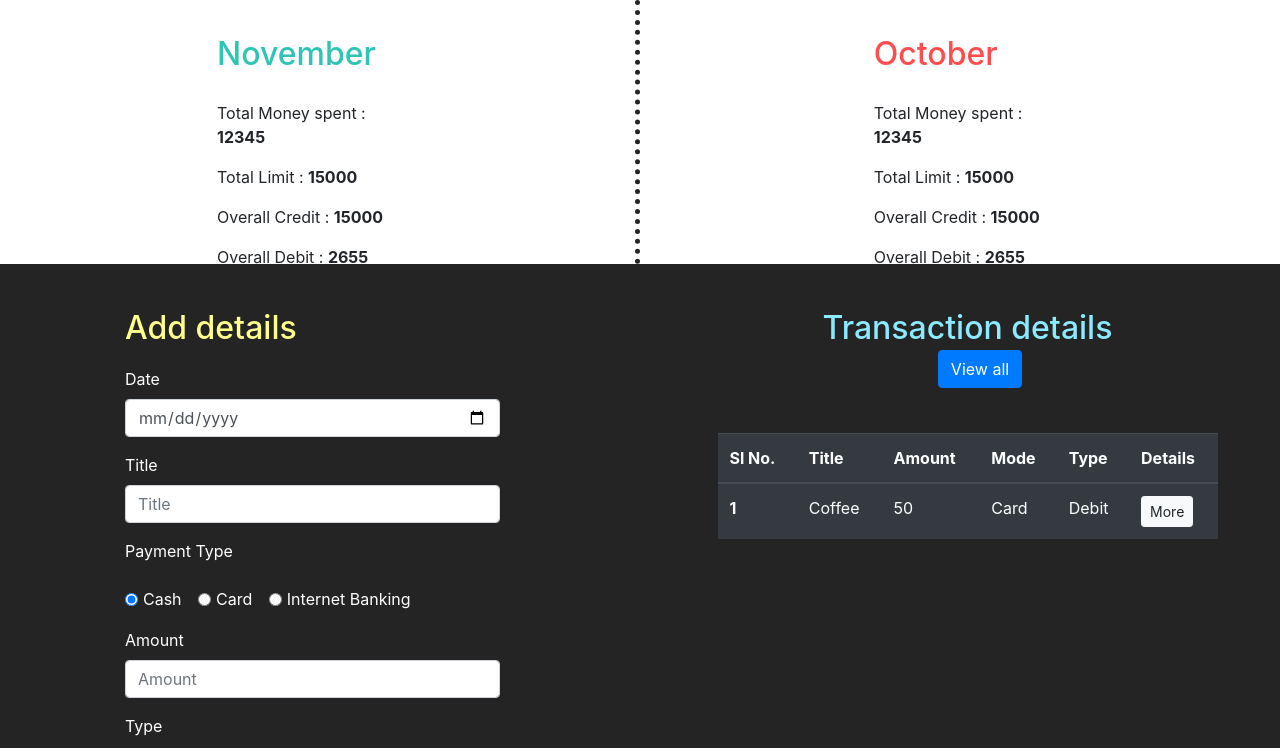
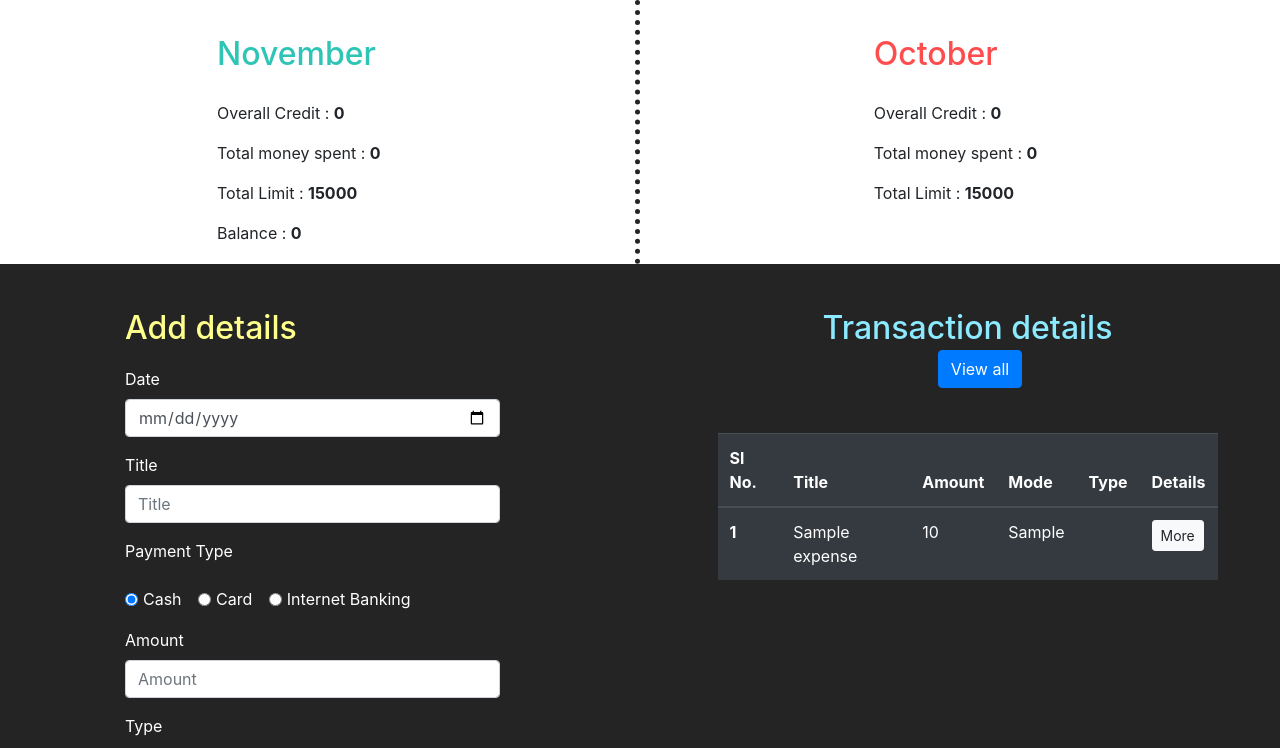
Before and after one commit to abhikmp/Daily-Expense-Manager, a PHP site: page /dashboard.php in a window 1280 px wide. Shown: the part 56-804 px from the top of the page. Run offline with PHP 8.4, Linux system fonts and the light colour scheme; the visitor is signed in with stand-in values (Sample User, id 1); tables that the repository leaves empty or names only in its code hold one stand-in row (values such as "Sample post").

Commit message:
Dashboard completed

```diff
--- a/dashboard.php
+++ b/dashboard.php
@@ -3,6 +3,51 @@
   if($_SESSION['username'] == NULL) {
     header('location: home.php');
   }
+  $emailID = $_SESSION['emailid'];
+  $db = mysqli_connect('localhost', 'newroot', '12345', 'expmgr') or die('unable to estabilish connection with database');
+  $result = mysqli_query($db, "SELECT uid FROM user WHERE email='$emailID'") or die('unable to retrieve uid');
+  $uid = (int)mysqli_fetch_assoc($result);
+
+  if(isset($_POST['card_submit'])){
+    $cardName = $_POST['cardName'];
+    $cardexists = mysqli_query($db, "SELECT * FROM card WHERE card_name='$cardName'") or die("cardexists".mysqli_error($db));
+       if($row=mysqli_fetch_assoc($cardexists)){
+         echo "<script>alert('card already added');</script>";
+       }else{
+          mysqli_query($db,"INSERT INTO card(card_name, uid) VALUES ('$cardName', $uid)");
+  }
+  }
+
+  if (isset($_POST['submit'])) {
+    $date = date($_POST['date']);
+    $amount = $_POST['amount'];
+    $title = $_POST['title'];
+    $type = $_POST['type']; //credit or debit
+    $paymentType = $_POST['paymentType']; //upi or net banking or card
+
+    if (isset($_POST['card'])) {
+      $cardName = $_POST['card'];
+      $result = mysqli_query($db, "SELECT card_id FROM card WHERE card_name='$cardName' AND uid=$uid");
+      $cardID = (int)mysqli_fetch_assoc($result);
+      mysqli_query($db, "INSERT INTO expense(uid, amount, title, payment_type, type, date, card_id) VALUES ($uid, $amount, '$title', '$paymentType', '$type', '$date', $cardID)") or die("unable to insert into expense-card: ".mysqli_error($db));
+      //
+      // $cardquery = "INSERT INTO card(card_name, uid) VALUES ('$cardName', $uid)";
+      // //insert into card table and get cardid
+      // mysqli_query($db, $cardquery) or die('unable to insert card' . mysqli_error($db));
+      // $result = mysqli_query($db, "SELECT card_id FROM card WHERE card_name='$cardName' AND uid=$uid");
+      // $cardID = (int)mysqli_fetch_assoc($result);
+      //} uncomment till here
+      //insert into expense table
+    } elseif (isset($_POST['bank'])) {
+      $bank = $_POST['bank'];
+      mysqli_query($db, "INSERT INTO expense(uid, amount, title, payment_type, type, date, bank) VALUES ($uid, $amount, '$title', '$paymentType', '$type', '$date', '$bank')") or die("unable to insert into expense-ib: ".mysqli_error($db));
+    }else {
+      mysqli_query($db,"INSERT INTO expense(uid, amount, title, payment_type, type, date) VALUES ($uid, $amount, '$title', '$paymentType', '$type', '$date')") or die('unable to insert cash info');
+    }
+
+  }
+
+
 ?>
 
 <!DOCTYPE html>
@@ -106,9 +151,9 @@
             <form>
               <div class="form-group">
                 <label for="card name"><h5>Card name</h5></label>
-                <input type="text" class="form-control" id="cardname" placeholder="card name">
+                <input type="text" class="form-control" id="cardname" placeholder="card name" name="cardName">
             </div>
-              <button type="submit" class="btn btn-primary" data-dismiss="modal">Submit</button>
+            <button type="submit" class="btn btn-primary"  name="card_submit">Submit</button>
             </form>
           </div>
           <!-- Form ending -->
@@ -126,23 +171,45 @@
     <div class="row">
       <div class="col-6 row1col1">
         <div class="currentmonth">
-                    <h2 id="currentmonthname">November</h2>
+
+          <?php
+            $currMonth = date('F');
+            $res = mysqli_query($db,"SELECT SUM(amount) FROM expense WHERE MONTHNAME(date)='$currMonth' AND type='debit' AND uid=$uid");
+            $debit = (float)mysqli_fetch_assoc($res)['SUM(amount)'];
+            $res = mysqli_query($db, "SELECT SUM(amount) FROM expense WHERE MONTHNAME(date)='$currMonth' AND type='credit' AND uid=$uid");
+            $credit = (float)mysqli_fetch_assoc($res)['SUM(amount)'];
+            $limit = 15000;
+            $savings = $credit-$debit;
+          ?>
+
+          <h2 id="currentmonthname"><?php print($currMonth); ?></h2>
           <div class="transactiondetails">
-                        <p id="moneyspent">Total Money spent : <b>12345</b></p>
+            <p id="totalcredit">Overall Credit : <b><?php print($credit);?></b></p>
+            <p id="totaldebit">Total money spent : <b><?php print($debit);?></b></p>
             <p id="totallimit">Total Limit : <b>15000</b></p>
-                        <p id="totalcredit">Overall Credit : <b>15000</b></p>
-                        <p id="totaldebit">Overall Debit : <b>2655</b></p>
+            <p id="moneyspent">Balance : <b><?php print($savings);?></b></p>
           </div>
         </div>
       </div>
       <div class="col-6 row1col2">
         <div class="prevmonth">
-                    <h2 id="prevmonthname">October</h2>
+
+          <?php
+            $lastMonth = date('F', strtotime('last month'));
+            $res = mysqli_query($db,"SELECT SUM(amount) FROM expense WHERE MONTHNAME(date)='$lastMonth' AND type='debit' AND uid=$uid");
+            $debit = (float)mysqli_fetch_assoc($res)['SUM(amount)'];
+            $res = mysqli_query($db, "SELECT SUM(amount) FROM expense WHERE MONTHNAME(date)='$lastMonth' AND type='credit' AND uid=$uid");
+            $credit = (float)mysqli_fetch_assoc($res)['SUM(amount)'];
+            $limit = 15000;
+            $savings = $limit - ($credit-$debit);
+          ?>
+
+          <h2 id="prevmonthname"><?php print($lastMonth); ?></h2>
           <div class="transactiondetails">
-                        <p id="moneyspent">Total Money spent : <b>12345</b></p>
+            <p id="totalcredit">Overall Credit : <b><?php print($credit);?></b></p>
+            <p id="totaldebit">Total money spent : <b><?php print($debit)?></b></p>
             <p id="totallimit">Total Limit : <b>15000</b></p>
-                        <p id="totalcredit">Overall Credit : <b>15000</b></p>
-                        <p id="totaldebit">Overall Debit : <b>2655</b></p>
+            <!-- <p id="moneyspent">You saved : <b><?php print($savings);?></b></p> -->
           </div>
         </div>
       </div>
@@ -158,14 +225,14 @@
         <div class="formentry">
 
           <!-- FORM FOR ENTERING TRANSACTION DETAILS -->
-                    <form>
+          <form action="dashboard.php" method="POST">
             <div class="form-group">
               <label class="control-label" for="date">Date</label>
-                          <input class="form-control" id="date" name="date" placeholder="MM/DD/YYY" type="date" max="<?php echo date("Y-m-d"); ?>"/>
+              <input class="form-control" id="date" name="date" placeholder="MM/DD/YYY" type="date" max="<?php echo date("Y-m-d"); ?>" />
             </div>
             <div class="form-group">
               <label for="exampleFormControlInput1">Title</label>
-                          <input type="text" class="form-control" id="titleform" placeholder="Title">
+              <input type="text" class="form-control" id="titleform" placeholder="Title" name="title" required>
             </div>
             <div class="form-group">
               <label for="paymentType">Payment Type</label>
@@ -188,7 +255,7 @@
             <div class="form-group" id="paymentDetail"></div>
             <div class="form-group">
               <label for="exampleFormControlInput1">Amount</label>
-                            <input type="number" class="form-control" id="amountform" placeholder="Amount">
+              <input type="number" class="form-control" id="amountform" placeholder="Amount" name="amount">
             </div>
 
             <div class="form-group">
@@ -205,7 +272,7 @@
               </div>
 
             </div>
-                        <button type="submit" class="btn btn-primary">Submit</button>
+            <button type="submit" class="btn btn-primary" name="submit">Submit</button>
           </form>
 
         </div>
@@ -227,12 +294,17 @@
                 </tr>
               </thead>
               <tbody>
+                <?php
+                  $results = mysqli_query($db, "SELECT title, amount, payment_type, type FROM expense WHERE uid=$uid");
+                  $i=1;
+                  while ($rows=mysqli_fetch_assoc($results)){
+                  ?>
                 <tr>
-                                <th scope="row">1</th>
-                                <td>Coffee</td>
-                                <td>50</td>
-                                <td>Card</td>
-                                <td>Debit</td>
+                  <th scope="row"><?php print($i);?></th>
+                  <td><?php print($rows['title']);?></td>
+                  <td><?php print($rows['amount']);?></td>
+                  <td><?php print($rows['payment_type']);?></td>
+                  <td><?php print($rows['type']);?></td>
                   <td>
                     <button type="button" class="btn btn-light btn-sm" data-toggle="modal" data-target="#exampleModal">
                       More
@@ -258,6 +330,7 @@
                     </div>
                   </td>
                 </tr>
+                  <?php $i+=1; }?>
               </tbody>
             </table>
           </div>
--- a/home.php
+++ b/home.php
@@ -1,7 +1,7 @@
 <?php
 
   session_start();
-
+  $_SESSION['username']=NULL;
   $emailID = "";
   $pass = "";
 
@@ -71,7 +71,7 @@
             <input type="password" class="myInput" id="password" placeholder="password" name="password" required>
           </div>
           <input type="submit" class="SubmitBtn" value="login" name="login">
-          <a class = "registerLink" href="register.html">New User? Register</a>
+          <a class = "registerLink" href="register.php">New User? Register</a>
 
         </form>
       </div>
--- /dev/null
+++ b/logout.php
@@ -0,0 +1,4 @@
+<?php
+    $_SESSION['username'] = NULL;
+    header("location: home.php");
+?>
--- a/register.php
+++ b/register.php
@@ -44,7 +44,7 @@
 <body>
   <nav class="navbar navbar-dark bg-dark">
     <div class="navbar-brand">
-      <a class="titleName" href="home.html"> Daily Expense Manager</a>
+      <a class="titleName" href="home.php"> Daily Expense Manager</a>
     </div>
   </nav>
   <div class="regSection">
@@ -74,7 +74,7 @@
 
       <input type="submit" class="SubmitBtn" value="Register" name="registerbtn">
 
-      <a class="loginLink" href="login.php">Already User? Login</a>
+      <a class="loginLink" href="home.php">Already User? Login</a>
     </form>
   </div>
   </body>
```
Lines whose indentation alone changed are shown as unchanged.
